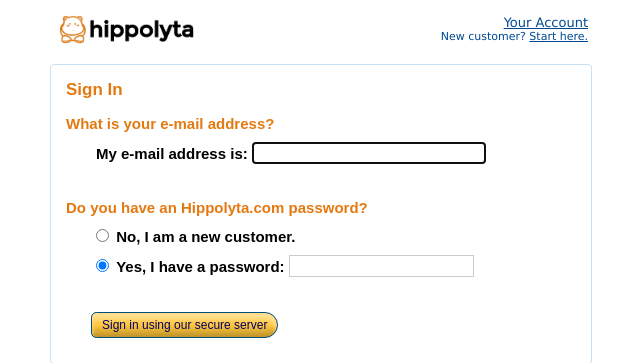
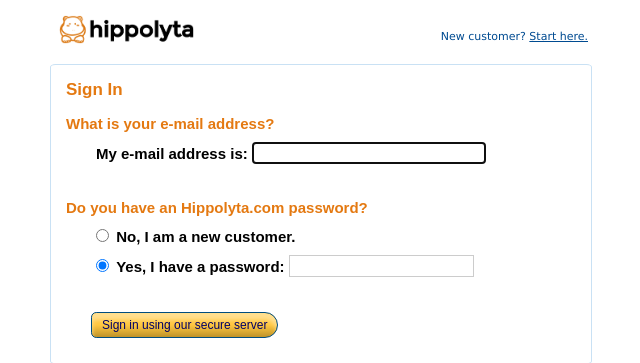
Before and after one commit to rserrano169/Hippolyta, a Rails app: a page that uses app/views/sessions/new.html.erb in a window 1280 px wide. Shown: the top 363 px of the page, without its empty margins (319-959 px from the left). Run offline with Rails 7, Linux system fonts and the light colour scheme; parts of the project's set-up code (start-up, migrations or seed data) failed here and were passed over; some libraries are stand-ins or nearby versions.

Commit message:
style users and sessions new views

```diff
--- a/app/assets/stylesheets/users_and_session_new.css
+++ b/app/assets/stylesheets/users_and_session_new.css
@@ -20,12 +20,16 @@
   float: right;
   text-align: right;
   color: #004b91;
-  margin-top: 15px;
+  margin-top: 30px;
   margin-right: 3px;
 }
 
 .auth-header .links a {
   text-decoration: underline;
+}
+
+.auth-header .links a:hover {
+  color: #c45500;
 }
 
 .auth-header .links > .sign-up-link {
--- a/app/views/sessions/new.html.erb
+++ b/app/views/sessions/new.html.erb
@@ -9,7 +9,6 @@
     </li>
 
     <section class="links">
-      <li><a href="<%= new_session_url %>">Your Account</a></li>
       <li class="sign-up-link">
         New customer?
         <a href="<%= new_user_url %>"> Start here.</a>
```
